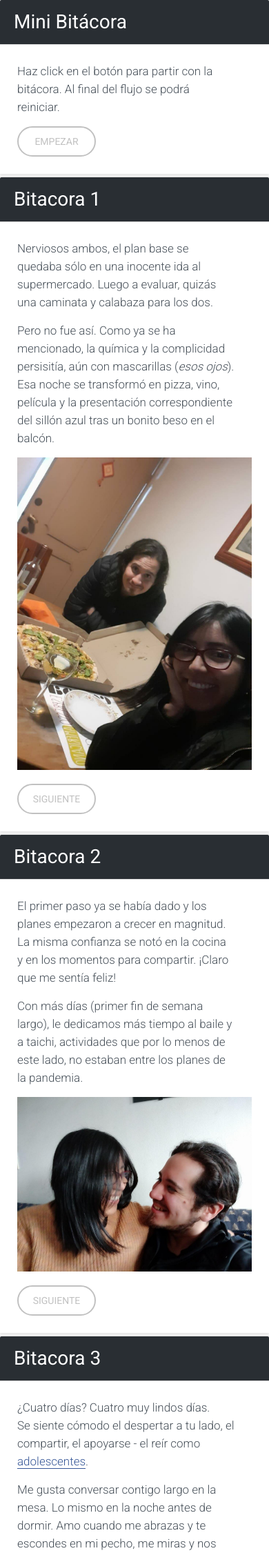
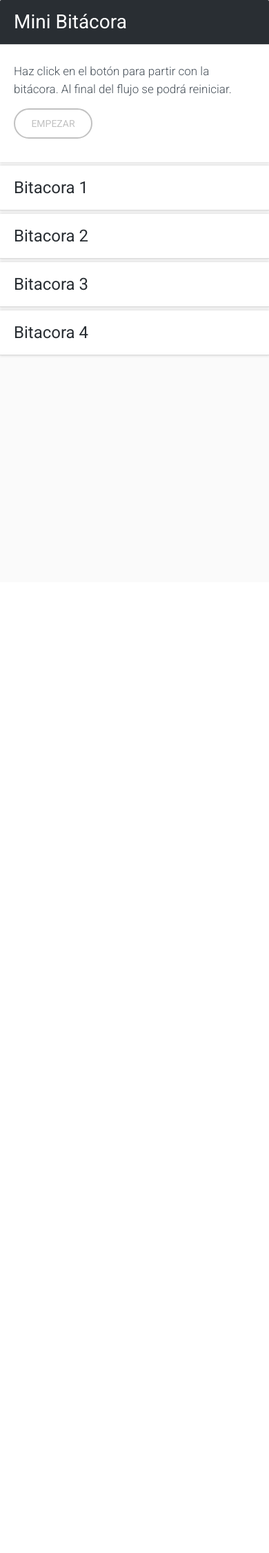
Before and after one commit to nicofront/nicofront.github.io, a PHP site: page / in a window 390 px wide. Shown: the top 2251 px of the page at 69% size. After the commit the page ends 517 px from the top, so only its background shows below. Run offline with PHP 8.4, Linux system fonts and the light colour scheme.

Commit message:
Mini - Remove debug

```diff
--- a/mini/index.html
+++ b/mini/index.html
@@ -32,7 +32,7 @@
 				</a>
 			</div>
 		</div>
-		<div class="acordeon acordeon-disabled acordeon-enabled">
+		<div class="acordeon acordeon-disabled">
 			<div class="acordeon-head transition">
 				Bitacora 1
 			</div>
@@ -57,7 +57,7 @@
 				</a>
 			</div>
 		</div>
-		<div class="acordeon acordeon-disabled acordeon-enabled">
+		<div class="acordeon acordeon-disabled">
 			<div class="acordeon-head transition">
 				Bitacora 2
 			</div>
@@ -85,7 +85,7 @@
 				</a>
 			</div>
 		</div>
-		<div class="acordeon acordeon-disabled acordeon-enabled">
+		<div class="acordeon acordeon-disabled">
 			<div class="acordeon-head transition">
 				Bitacora 3
 			</div>
@@ -111,7 +111,7 @@
 				</a>
 			</div>
 		</div>
-		<div class="acordeon acordeon-disabled acordeon-enabled">
+		<div class="acordeon acordeon-disabled">
 			<div class="acordeon-head transition">
 				Bitacora 4
 			</div>
--- a/mini/style.css
+++ b/mini/style.css
@@ -65,7 +65,7 @@
 	margin-bottom: 5px;
 }
 .acordeon-head{
-	padding: 10px 20px;
+	padding: 10px 25px;
 	display: block;
 	text-decoration: none;
 	background-color: #fff;
@@ -109,6 +109,10 @@
 }
 
 @media only screen and (max-width: 560px) {
+	.acordeon-head, .acordeon-body{
+		padding-left: 20px;
+		padding-right: 20px;
+	}
 	.table, .tr, .td{
 		display: block;
 		width: 100%;
```
